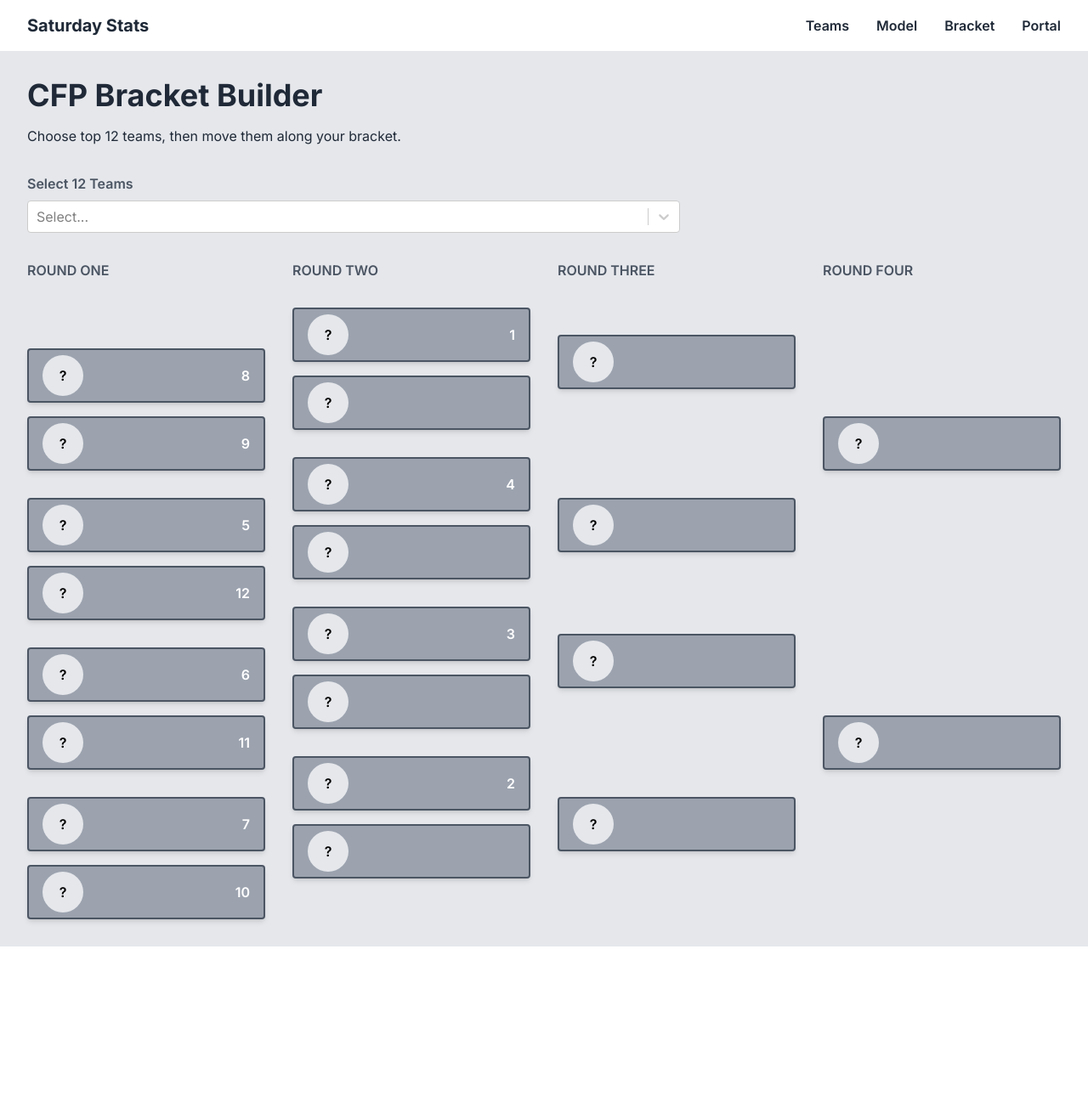
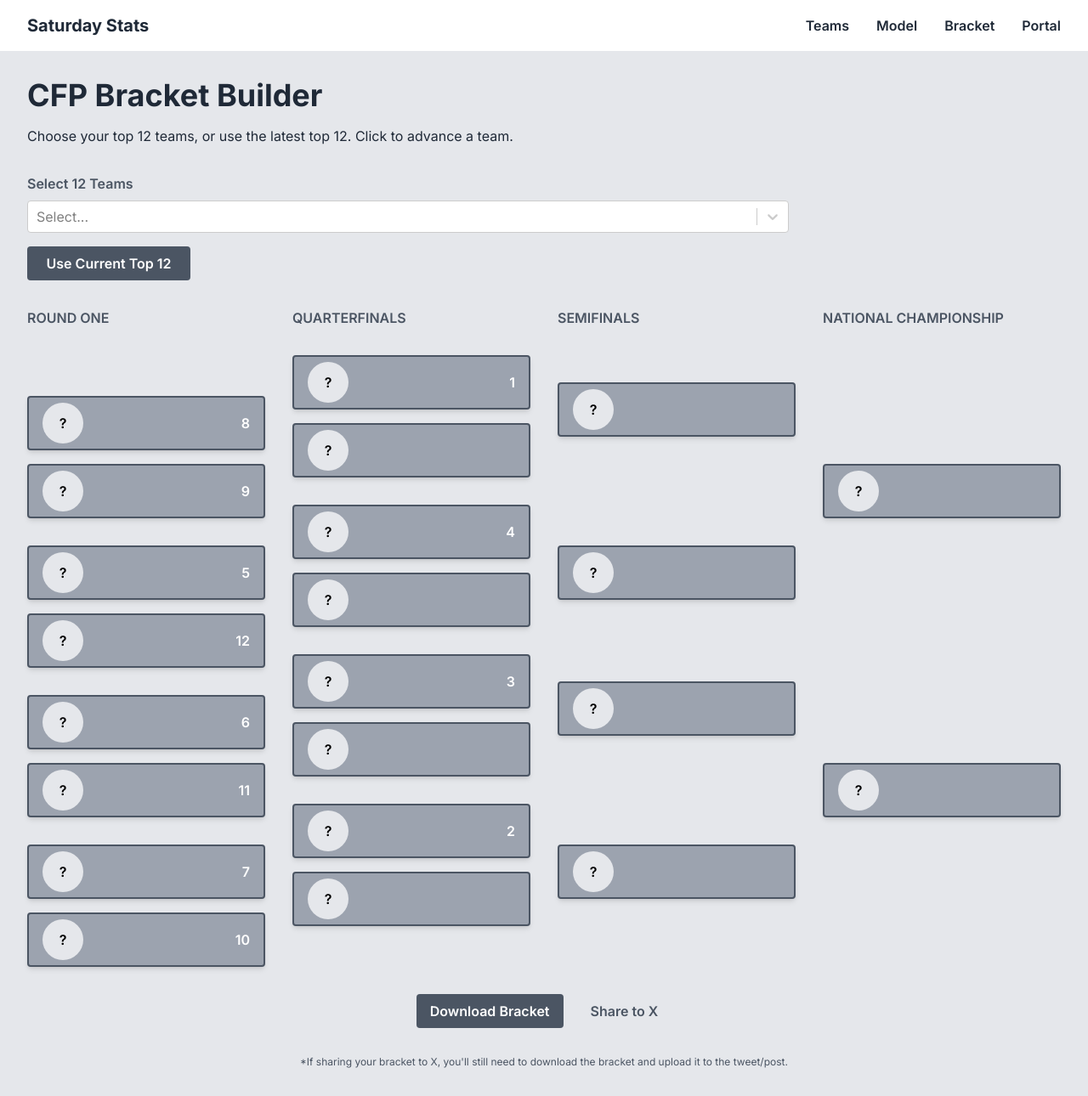
Before and after one commit to hwyatt/the-best-cfb-model, a Next.js app: page /bracket in a window 1280 px wide. Shown: the whole page at 85% size. Before the commit the page ends 1114 px from the top, so only its background shows below. Built offline with nearby package versions, Linux system fonts and the light colour scheme; no server answers.

Commit message:
bricket werk

```diff
--- /dev/null
+++ b/src/app/api/rankings/route.ts
@@ -0,0 +1,41 @@
+import { NextResponse } from "next/server";
+
+const BASE_URL = "https://api.collegefootballdata.com";
+const BEARER_TOKEN =
+  "8474sJ42lQEtgWGBYsru+i6Ltl9k05P+Ohf/ZccNOMc7xow9G409Cm2QxLbJxyaw";
+const RANKINGS = "/rankings";
+
+export async function GET(request: any) {
+  const yearQS = request.nextUrl.searchParams.get(["year"]);
+  const queryParams = new URLSearchParams();
+  if (yearQS) queryParams.append("year", yearQS);
+
+  const ENDPOINT = `${BASE_URL}${RANKINGS}?${queryParams.toString()}`;
+
+  try {
+    const res = await fetch(ENDPOINT, {
+      headers: {
+        Authorization: `Bearer ${BEARER_TOKEN}`,
+      },
+    });
+
+    if (!res.ok) {
+      throw new Error("Failed to fetch data");
+    }
+
+    const json = await res.json();
+    const latestWeek = json.pop();
+    const latestPolls = latestWeek.polls;
+
+    const CFP = latestPolls.find(
+      (poll: any) => poll.poll === "Playoff Committee Rankings"
+    );
+    const AP = latestPolls.find((poll: any) => poll.poll === "AP Top 25");
+
+    const rankingsRes = CFP || AP;
+
+    return NextResponse.json(rankingsRes, { status: 200 });
+  } catch (err) {
+    console.log(err);
+  }
+}
--- a/src/app/bracket/page.tsx
+++ b/src/app/bracket/page.tsx
@@ -1,6 +1,8 @@
 "use client";
-import { useEffect, useId, useState } from "react";
+import { useEffect, useId, useRef, useState } from "react";
 import Select, { components } from "react-select";
+import { toPng } from "html-to-image";
+import { useCallback } from "react";
 
 const Option = (props: any) => (
   <components.Option {...props}>
@@ -52,6 +54,31 @@ function TeamSelectMulti({
 }
 
 export default function Bracket() {
+  const [year, setYear] = useState<null | string>(null);
+  const ref = useRef<HTMLDivElement>(null);
+
+  const onButtonClick = useCallback(() => {
+    if (ref.current === null) {
+      return;
+    }
+
+    toPng(ref.current, {
+      cacheBust: true,
+      backgroundColor: "#e5e7eb",
+      width: 1312 + 32,
+      height: 776 + 32,
+    })
+      .then((dataUrl) => {
+        const link = document.createElement("a");
+        link.download = "CFP-Bracket.png";
+        link.href = dataUrl;
+        link.click();
+      })
+      .catch((err) => {
+        console.log(err);
+      });
+  }, [ref]);
+
   const [data, setData] = useState([
     {
       id: null,
@@ -125,12 +152,64 @@ export default function Bracket() {
 
   useEffect(() => {
     handleGetTeams();
+
+    const currentDate = new Date();
+    const currentMonth = currentDate.getMonth();
+
+    // If we are not yet in August of the current year, set the current football year to the previous year
+    const currentYear =
+      currentMonth >= 7
+        ? currentDate.getFullYear()
+        : currentDate.getFullYear() - 1;
+
+    setYear(currentYear.toString());
   }, []);
+
+  const setCurrentTop12 = () => {
+    handleGetRankings();
+  };
 
   const handleGetTeams = async () => {
     const getTeams = await fetch(`/api/teams`);
     const teams = await getTeams.json();
     setData(teams);
+  };
+
+  const handleGetRankings = async () => {
+    const currentDate = new Date();
+    const currentMonth = currentDate.getMonth();
+
+    // If we are not yet in August of the current year, set the current football year to the previous year
+    const currentYear =
+      currentMonth >= 7
+        ? currentDate.getFullYear()
+        : currentDate.getFullYear() - 1;
+
+    const getRankings = await fetch(
+      `/api/rankings?year=${year ? year : currentYear}`
+    );
+
+    const rankingsData = await getRankings.json();
+
+    const rankedTeams = rankingsData.ranks.map((rank: any) => {
+      const foundTeam = teams.find((team: any) => team.school === rank.school);
+
+      if (foundTeam) {
+        return {
+          ...foundTeam,
+        };
+      }
+
+      return null;
+    });
+
+    const filteredRankedTeams = rankedTeams.filter(
+      (team: any) => team !== null
+    );
+
+    const playoffTeams = filteredRankedTeams.slice(0, 12);
+
+    setPlayoffTeams(playoffTeams);
   };
 
   const teams = data;
@@ -203,7 +282,7 @@ export default function Bracket() {
     const isChampion = index === game11Winner.index && lastGame;
 
     return (
-      <div>
+      <div className="relative">
         <div
           className={`flex items-center justify-between max-h-16 gap-2 bg-white border-2 border-gray-400 rounded p-4 w-full shadow-md ${
             isChampion && `rounded-b-none`
@@ -232,7 +311,7 @@ export default function Bracket() {
           <p className="text-white font-semibold">{seed}</p>
         </div>
         {isChampion && (
-          <div className="font-bold bg-yellow-600	p-2 border-2 border-t-0 border-gray-400">
+          <div className="md:absolute left-0 right-0 font-bold bg-yellow-600	p-2 border-2 border-t-0 border-gray-400">
             NATIONAL CHAMPION
           </div>
         )}
@@ -297,10 +376,12 @@ export default function Bracket() {
           CFP Bracket Builder
         </h1>
         <p className="text-gray-800">
-          Choose top 12 teams, then move them along your bracket.
+          Choose your top 12 teams, or use the latest top 12. Click to advance a
+          team.
         </p>
       </div>
-      <div className="flex flex-col gap-2 md:max-w-3xl">
+      <div className="grid gap-4">
+        <div className="flex flex-col gap-2 md:max-w-4xl">
           <label className="font-semibold text-gray-600">Select 12 Teams</label>
           <TeamSelectMulti
             teams={teams}
@@ -309,15 +390,27 @@ export default function Bracket() {
             playoffTeams={playoffTeams} // Pass playoffTeams prop
           />
         </div>
-
-      <div className="hidden md:grid md:grid-cols-4 w-full gap-8">
+        <button
+          onClick={setCurrentTop12}
+          className="w-full md:max-w-48 bg-gray-600 hover:bg-gray-700 text-white font-semibold py-2 px-4 rounded self-end transition-all duration-100"
+        >
+          Use Current Top 12
+        </button>
+      </div>
+      <div ref={ref}>
+        <div className="hidden md:grid md:grid-cols-4 w-full gap-8 mb-8">
           <span className="font-semibold text-gray-600">ROUND ONE</span>
-        <span className="font-semibold text-gray-600">ROUND TWO</span>
-        <span className="font-semibold text-gray-600">ROUND THREE</span>
-        <span className="font-semibold text-gray-600">ROUND FOUR</span>
+          <span className="font-semibold text-gray-600">QUARTERFINALS</span>
+          <span className="font-semibold text-gray-600">SEMIFINALS</span>
+          <span className="font-semibold text-gray-600">
+            NATIONAL CHAMPIONSHIP
+          </span>
         </div>
         <div className="grid md:grid-cols-4 w-full gap-8">
-        <div className="flex flex-col gap-8 mt-12">
+          <div className="flex flex-col gap-8 md:mt-12">
+            <span className="md:hidden font-semibold text-gray-600">
+              ROUND ONE
+            </span>
             <div className="flex flex-col gap-4 relative">
               {/* GAME 1 */}
               <button onClick={() => setGame1Winner({ index: 8, seed: 8 })}>
@@ -356,6 +449,9 @@ export default function Bracket() {
             </div>
           </div>
           <div className="flex flex-col gap-8">
+            <span className="md:hidden font-semibold text-gray-600">
+              QUARTERFINALS
+            </span>
             <div className="flex flex-col gap-4">
               {/* GAME 5 */}
               <button onClick={() => setGame5Winner({ index: 1, seed: 1 })}>
@@ -449,8 +545,11 @@ export default function Bracket() {
               )}
             </div>
           </div>
-        <div className="flex flex-col gap-24 mt-8">
-          <div className="flex flex-col gap-32">
+          <div className="flex flex-col gap-8 md:gap-24 md:mt-8">
+            <span className="md:hidden font-semibold text-gray-600">
+              SEMIFINALS
+            </span>
+            <div className="flex flex-col gap-4 md:gap-32">
               {/* GAME 9 */}
               {game5Winner.index !== null ? (
                 <button
@@ -487,7 +586,7 @@ export default function Bracket() {
                 <BlankTeam />
               )}
             </div>
-          <div className="flex flex-col gap-32">
+            <div className="flex flex-col gap-4 md:gap-32">
               {/* GAME 10 */}
               {game7Winner.index !== null ? (
                 <button
@@ -525,8 +624,11 @@ export default function Bracket() {
               )}
             </div>
           </div>
-        <div className="flex flex-col gap-8 mt-32">
-          <div className="flex flex-col gap-72">
+          <div className="flex flex-col gap-8 md:mt-32">
+            <span className="md:hidden font-semibold text-gray-600">
+              NATIONAL CHAMPIONSHIP
+            </span>
+            <div className="flex flex-col gap-8 md:gap-72">
               {/* GAME 11 */}
               {game9Winner.index !== null ? (
                 <button
@@ -568,5 +670,24 @@ export default function Bracket() {
           </div>
         </div>
       </div>
+      <div className="flex flex-col md:flex-row gap-4 self-center w-full justify-center">
+        <button
+          onClick={onButtonClick}
+          className="w-full md:w-auto bg-gray-600 hover:bg-gray-700 text-white font-semibold py-2 px-4 rounded self-center transition-all duration-100"
+        >
+          Download Bracket
+        </button>
+        <a
+          className="text-center bg-transparent hover:bg-gray-300 text-gray-600 w-full md:w-auto font-semibold py-2 px-4 rounded self-center transition-all duration-100"
+          href="https://twitter.com/intent/tweet?text=Check%20out%20this%20CFP%20bracket%20I%20made%20on%20saturdaystats.com!"
+        >
+          Share to X
+        </a>
+      </div>
+      <span className="text-center self-center text-xs text-gray-600">
+        *If sharing your bracket to X, you'll still need to download the bracket
+        and upload it to the tweet/post.
+      </span>
+    </div>
   );
 }
```
Lines whose indentation alone changed are shown as unchanged.
